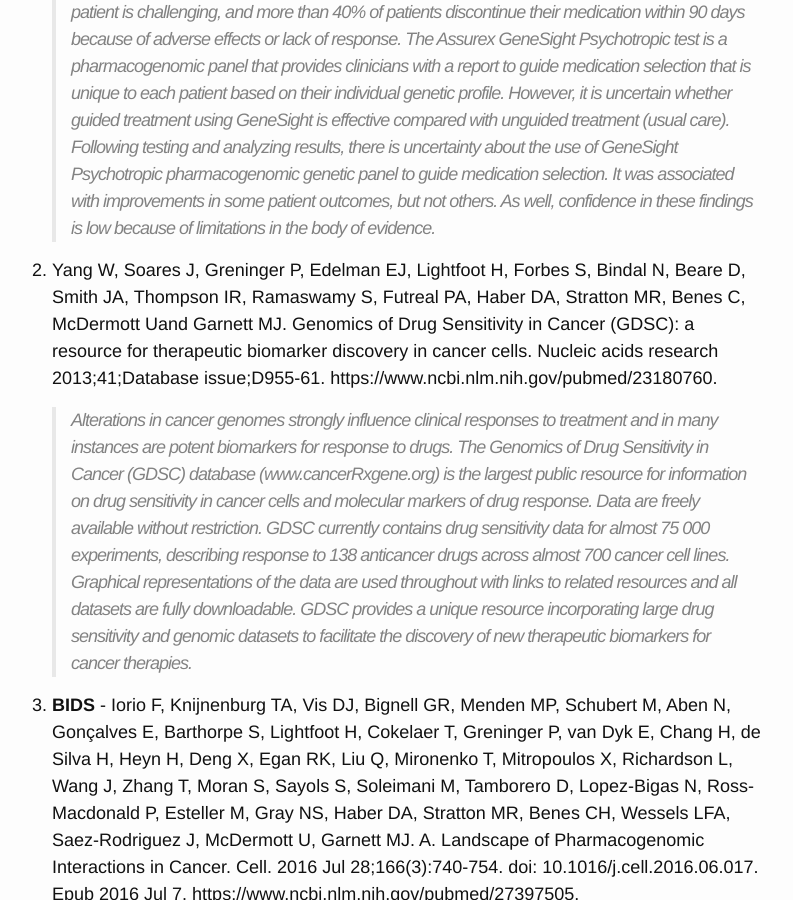
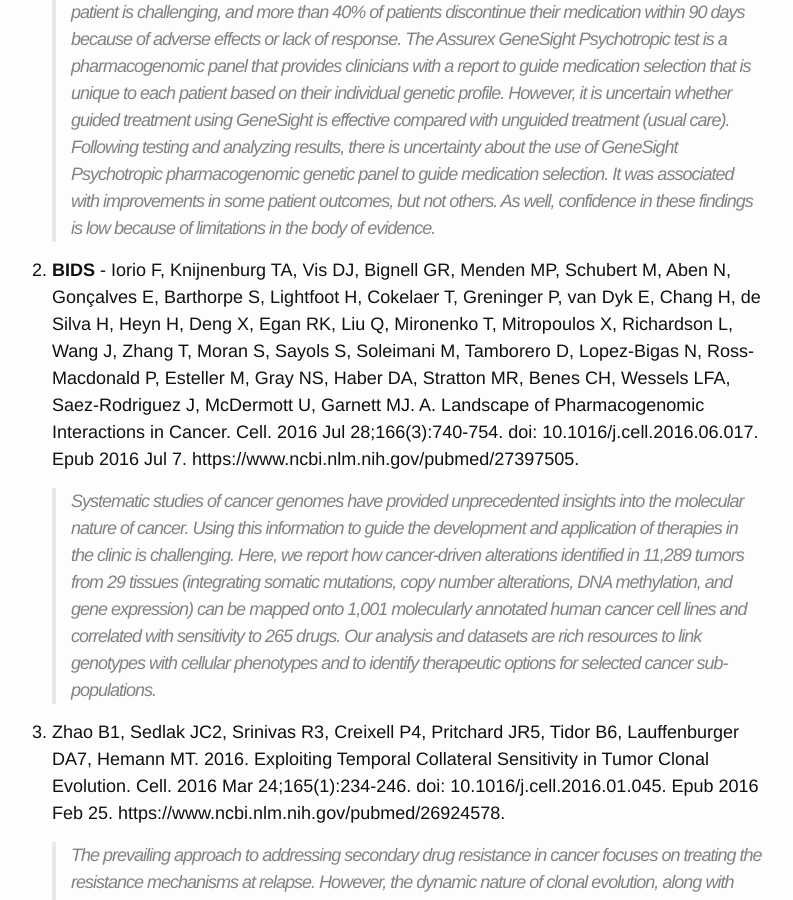
Before and after one commit to dcmb-courses/bioinf602-603, a Jekyll site: the page built from Pharmacogenomics_and_Chemoinformatics.md, in a window 1280 px wide and 900 px high, scrolled down 291 px. Shown: the whole window, without its empty margins (248-1041 px from the left). Built offline with Jekyll 4.4.1, drawn with Linux system fonts in a browser that asks for light colours.

Commit message:
Update Pharmacogenomics_and_Chemoinformatics.md
Removed one 2013 paper - to keep only papers from the last 10 years

```diff
--- a/Pharmacogenomics_and_Chemoinformatics.md
+++ b/Pharmacogenomics_and_Chemoinformatics.md
@@ -9,10 +9,6 @@ permalink: /Pharmacogenomics_and_Chemoinformatics/
 1. Health Quality Ontario. 2017 Pharmacogenomic Testing for Psychotropic Medication Selection: A Systematic Review of the Assurex GeneSight Psychotropic Test. https://www.ncbi.nlm.nih.gov/pubmed/28515818.
 
    >A large proportion of the Ontario population lives with a diagnosed mental illness. Nearly 5% of Ontarians have major depressive disorder, and another 5% have another type of depressive disorder, bipolar disorder, schizophrenia, anxiety, or some other disorder not otherwise specified. Medications are commonly used to treat mental illness, but choosing the right medication for each patient is challenging, and more than 40% of patients discontinue their medication within 90 days because of adverse effects or lack of response. The Assurex GeneSight Psychotropic test is a pharmacogenomic panel that provides clinicians with a report to guide medication selection that is unique to each patient based on their individual genetic profile. However, it is uncertain whether guided treatment using GeneSight is effective compared with unguided treatment (usual care). Following testing and analyzing results, there is uncertainty about the use of GeneSight Psychotropic pharmacogenomic genetic panel to guide medication selection. It was associated with improvements in some patient outcomes, but not others. As well, confidence in these findings is low because of limitations in the body of evidence.
-
-1. Yang W, Soares J, Greninger P, Edelman EJ, Lightfoot H, Forbes S, Bindal N, Beare D, Smith JA, Thompson IR, Ramaswamy S, Futreal PA, Haber DA, Stratton MR, Benes C, McDermott Uand Garnett MJ.  Genomics of Drug Sensitivity in Cancer (GDSC): a resource for therapeutic biomarker discovery in cancer cells. Nucleic acids research 2013;41;Database issue;D955-61. https://www.ncbi.nlm.nih.gov/pubmed/23180760.
-
-   >Alterations in cancer genomes strongly influence clinical responses to treatment and in many instances are potent biomarkers for response to drugs. The Genomics of Drug Sensitivity in Cancer (GDSC) database (www.cancerRxgene.org) is the largest public resource for information on drug sensitivity in cancer cells and molecular markers of drug response. Data are freely available without restriction. GDSC currently contains drug sensitivity data for almost 75 000 experiments, describing response to 138 anticancer drugs across almost 700 cancer cell lines. Graphical representations of the data are used throughout with links to related resources and all datasets are fully downloadable. GDSC provides a unique resource incorporating large drug sensitivity and genomic datasets to facilitate the discovery of new therapeutic biomarkers for cancer therapies.
 
 1. **BIDS** - Iorio F, Knijnenburg TA, Vis DJ, Bignell GR, Menden MP, Schubert M, Aben N, Gonçalves E, Barthorpe S, Lightfoot H, Cokelaer T, Greninger P, van Dyk E, Chang H, de Silva H, Heyn H, Deng X, Egan RK, Liu Q, Mironenko T, Mitropoulos X, Richardson L, Wang J, Zhang T, Moran S, Sayols S, Soleimani M, Tamborero D, Lopez-Bigas N, Ross-Macdonald P, Esteller M, Gray NS, Haber DA, Stratton MR, Benes CH, Wessels LFA, Saez-Rodriguez J, McDermott U, Garnett MJ. A. Landscape of Pharmacogenomic Interactions in Cancer.  Cell. 2016 Jul 28;166(3):740-754. doi: 10.1016/j.cell.2016.06.017. Epub 2016 Jul 7. https://www.ncbi.nlm.nih.gov/pubmed/27397505.
 
```
